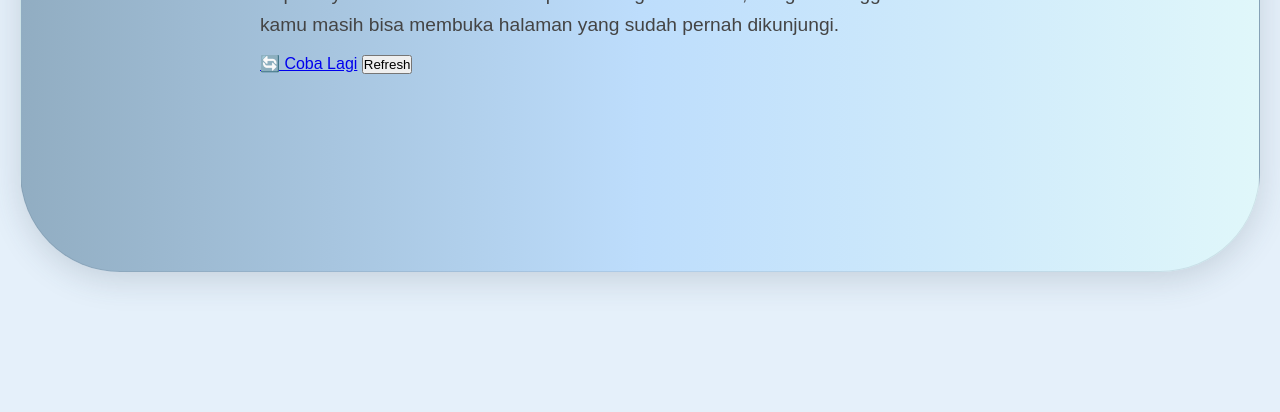
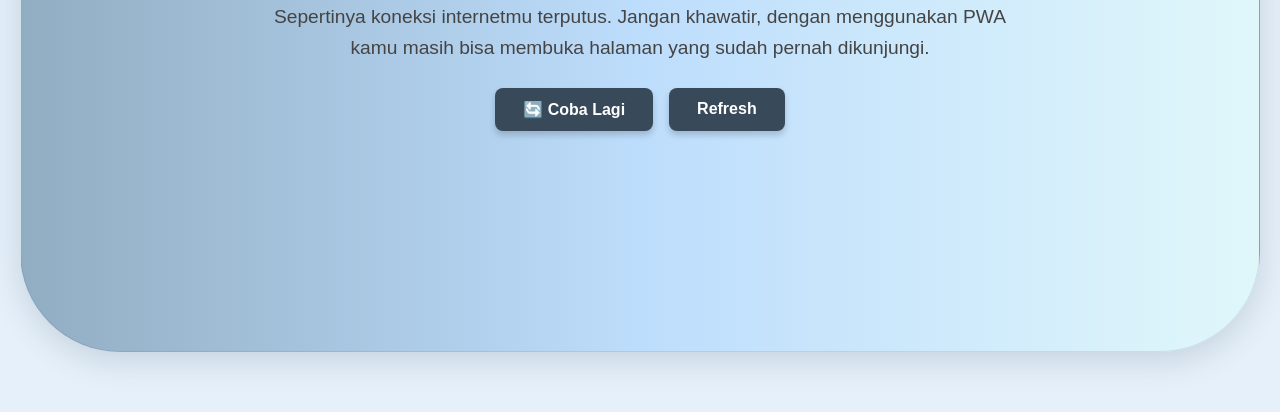
Before and after one commit to teguhsmlnna666/Desain-Web, a plain HTML site: page offline.html in a window 1280 px wide. Shown: the part 433-845 px from the top of the page. Before the commit the page ends 800 px from the top, so only its background shows below. Drawn offline with Linux system fonts and the light colour scheme.

Commit message:
trakir lagi

```diff
--- a/style.css
+++ b/style.css
@@ -376,17 +376,49 @@ body.offline {
   color: #333;
 }
 
-body.offline .welcome {
-  background: linear-gradient(to right, #91adc2, #BDDDFC, #e0f7fa);
-  min-height: 70vh;
+body.offline .welcome-content {
+  text-align: center;
+  max-width: 800px;
+  padding: 0 20px;
+}
+
+body.offline .welcome-content h1 {
+  text-align: center;
+  color: #2c3e50;
+}
+
+body.offline .welcome-content p {
+  text-align: center;
+  font-size: 1.2rem;
+  color: #444;
+}
+
+.offline-actions {
+  margin-top: 24px;
   display: flex;
-  flex-direction: column;
-  align-items: center;
+  gap: 16px;
+  flex-wrap: wrap;
   justify-content: center;
-  gap: 24px;
-  padding: 40px 32px;
-  border: 1.5px solid rgba(56,73,89,0.12);
-  border-radius: 100px;
-  box-shadow: 0 8px 32px rgba(56,73,89,0.18);
-  backdrop-filter: blur(16px);
 }
+
+.offline-actions a,
+.offline-actions button {
+  display: inline-block;
+  padding: 12px 28px;
+  font-weight: bold;
+  text-decoration: none;
+  background: #384959;
+  color: #fff;
+  border: none;
+  border-radius: 8px;
+  cursor: pointer;
+  box-shadow: 0 4px 6px rgba(0,0,0,0.18);
+  transition: background 0.3s, transform 0.2s;
+  font-size: 1rem;
+}
+
+.offline-actions a:hover,
+.offline-actions button:hover {
+  background: #2b3642;
+  transform: scale(1.05);
+}
```
